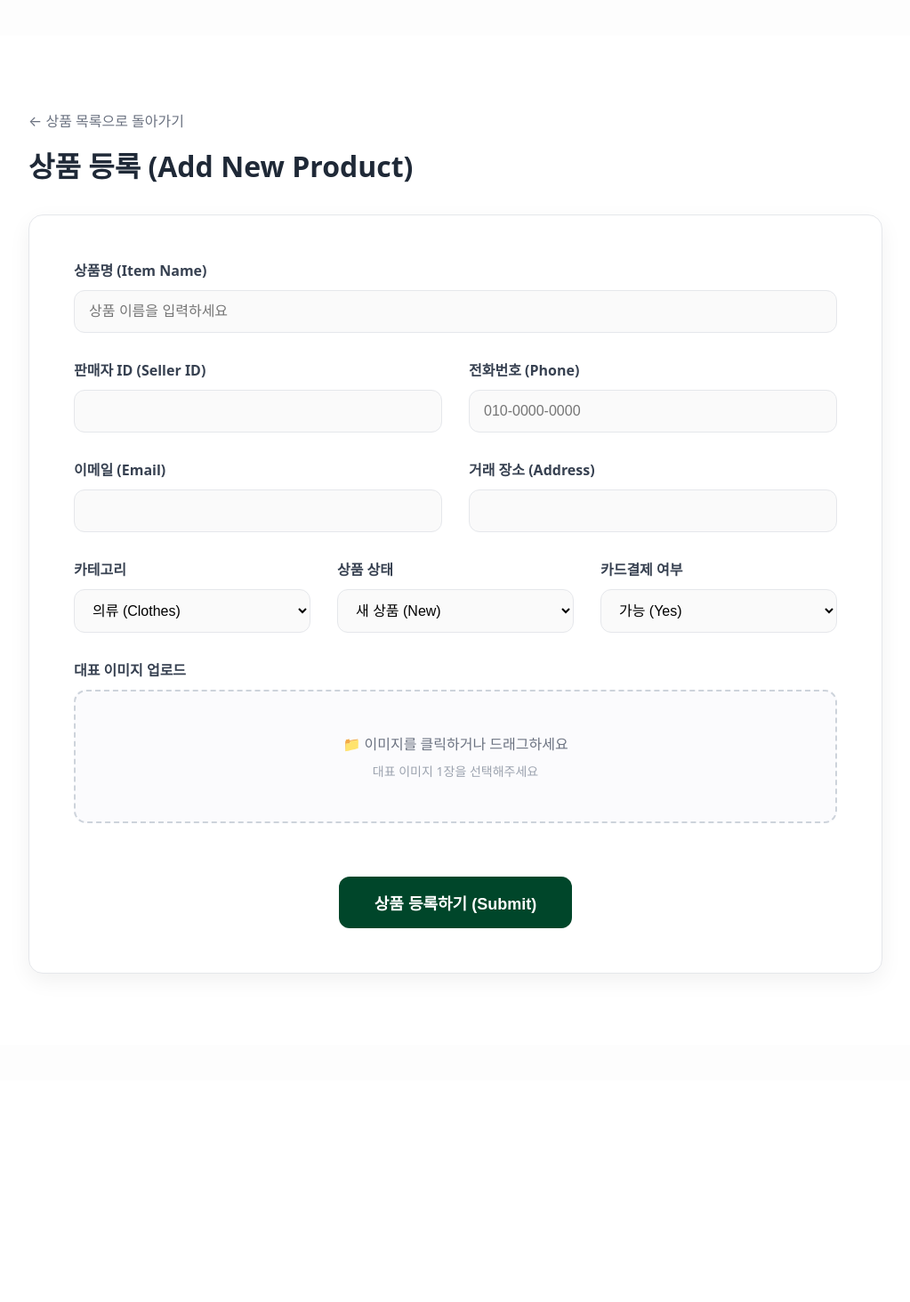
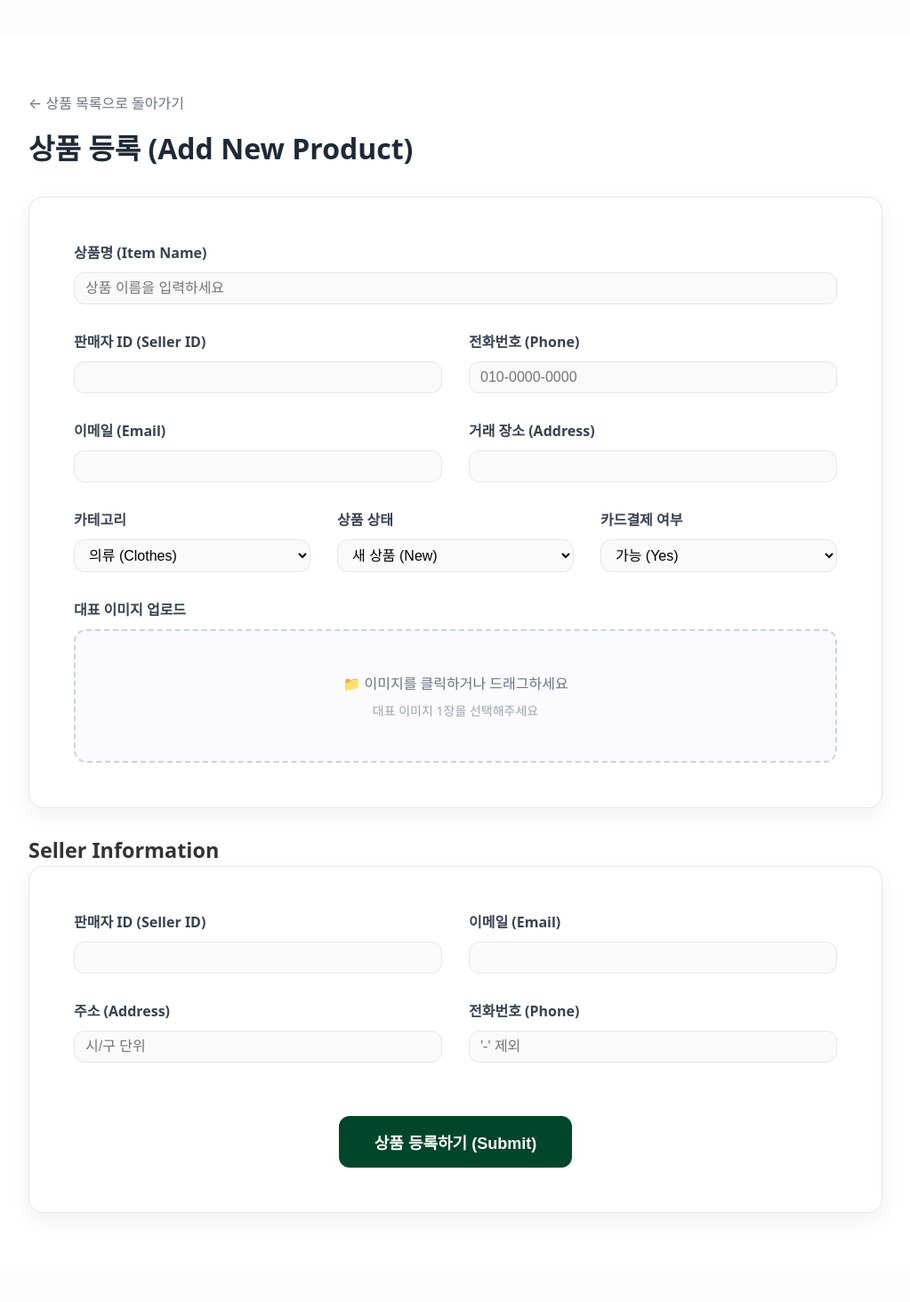
Before and after one commit to sirutio/Odiva_project, a Flask app: page /reg_items in a window 1280 px wide. Shown: the part 130-1593 px from the top of the page at 89% size, without its empty margins (128-1151 px from the left). Before the commit the page ends 1224 px from the top, so only its background shows below. Run offline with Flask 3, Linux system fonts and the light colour scheme.

Commit message:
판매자 정보 등록

```diff
--- a/templates/1_reg_items.html
+++ b/templates/1_reg_items.html
@@ -16,7 +16,7 @@
     .main-container {
         max-width: 1000px; /* 너비를 800px -> 1000px로 확대 */
         margin: 0 auto;
-        padding: 60px 20px; /* 상하 여백도 좀 더 넉넉하게 */
+        padding: 40px 20px; /* 상하 여백도 좀 더 넉넉하게 */
     }
 
     .page-title {
@@ -148,6 +148,30 @@
     input[type="submit"]:hover {
         filter: brightness(0.9);
     }
+    textarea{
+        height:150px;          /* textarea 기본 높이 */
+        resize:vertical;       /* 크기 조절 허용: 수직만 */
+    }
+    input[type="text"], input[type="email"], textarea,
+
+    select{
+        width:100%;
+        border:1px solid var(--border);
+        border-radius:12px;
+        padding:8px 12px;
+        background:#fafafa;
+        outline:none;
+        box-sizing:border-box;
+    }
+    input[type="text"]:focus, input[type="email"]:focus, input[type="tel"]:focus, textarea:focus{
+        border-color:#c7c9d1;background:#fff
+    }
+    button{
+        border:1px solid var(--border); background:var(--surface); color:#111;
+        padding:10px 14px; border-radius:12px; cursor:pointer;
+        background:var(--primary);border-color:var(--primary);color:#fff
+    }
+
 </style>
 {% endblock style %}
 
@@ -221,11 +245,38 @@
             </div>
         </fieldset>
 
-        <div class="submit-area">
-            <input type="submit" value="상품 등록하기 (Submit)">
-        </div>
+
 
     </form>
+    </form>
+    <br>
+          <h3 class="title">Seller Information</h3>
+      <form action="/submit_product" method="post" enctype="multipart/form-data">
+          <div class="col2">
+            <label for="sID">판매자 ID (Seller ID)</label>
+            <input type="text" id="sID" name="sID">
+          </div>
+
+          <div class="col2">
+            <label for="email">이메일 (Email)</label>
+            <input type="email" id="email" name="email">
+          </div>
+
+          <div class="col2">
+            <label for="addr">주소 (Address)</label>
+            <input type="text" id="addr" name="addr" placeholder="시/구 단위">
+          </div>
+
+          <div class="col2">
+            <label for="phone">전화번호 (Phone)</label>
+            <input type="text" id="phone" name="phone" placeholder="'-' 제외">
+          </div>
+
+            <div class="submit-area">
+                <input type="submit" value="상품 등록하기 (Submit)">
+            </div>
+
+      </form>
 </div>
 
 <script>
```
